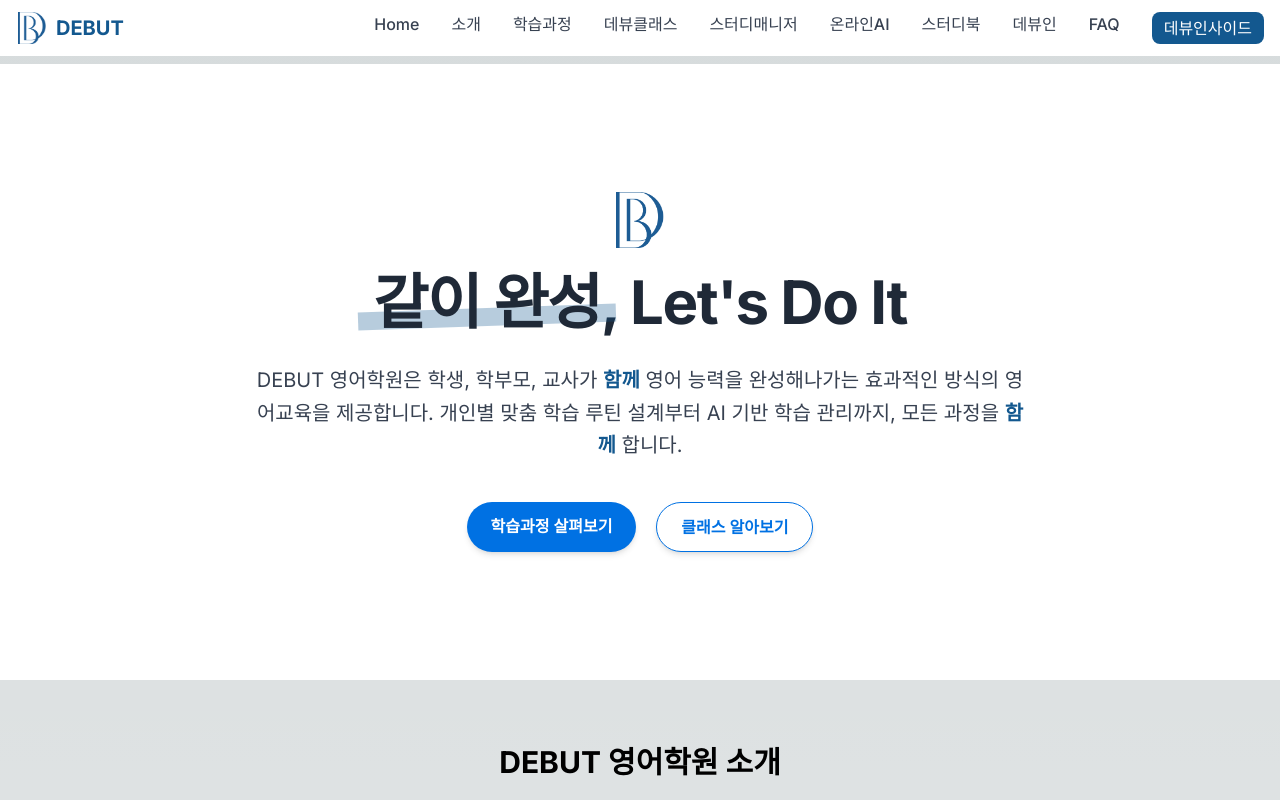
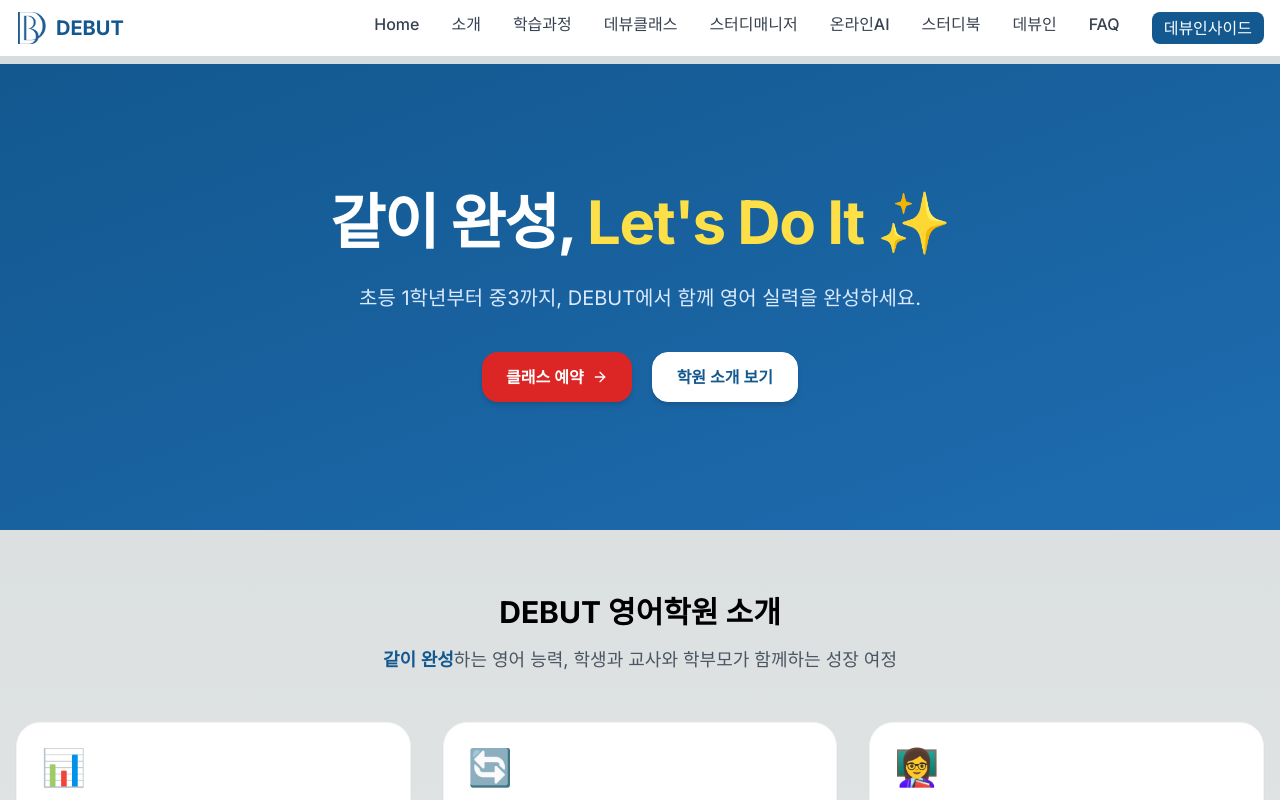
Before and after one commit to mykoreanjoe/debutweb, a Next.js app: page / in a window 1280 px wide. Shown: the top 800 px of the page. Built offline with nearby package versions, Linux system fonts and the light colour scheme.

Commit message:
첫 랜딩 페이지 히어로 섹션 파란색 배경으로 변경

```diff
--- a/app/page.tsx
+++ b/app/page.tsx
@@ -14,44 +14,28 @@ export const metadata = {
 export default function Home() {
   return (
     <div className="min-h-screen">
-      {/* 히어로 섹션 */}
-      <section className="bg-white py-24 md:py-32">
+      {/* 히어로 섹션 - 파란색 배경 */}
+      <section className="bg-gradient-to-br from-[#13588f] to-[#1e6cb0] text-white py-24 md:py-32">
         <div className="container mx-auto px-4">
           <div className="text-center max-w-3xl mx-auto">
-            <div className="mb-6 flex justify-center">
-              <div className="relative h-10 w-10 sm:h-14 sm:w-14">
-        <Image
-                  src="/images/logo.png"
-                  alt="DEBUT 영어학원 로고"
-                  fill
-                  sizes="(max-width: 640px) 40px, 56px"
-          priority
-                  className="object-contain"
-                />
-              </div>
-            </div>
-            <h1 className="text-4xl md:text-6xl font-bold text-gray-800 mb-8 tracking-tight leading-tight">
-              <span className="relative">
-                <span className="highlight-box text-4xl md:text-6xl">같이 완성</span>
-              </span>, Let's Do It
+            <h1 className="text-4xl md:text-6xl font-bold mb-8 tracking-tight leading-tight">
+              같이 완성, <span className="text-yellow-300">Let's Do It</span> ✨
             </h1>
-            <p className="text-xl text-gray-700 mb-10 leading-relaxed">
-              DEBUT 영어학원은 학생, 학부모, 교사가 <span className="font-semibold text-[#13588f]">함께</span> 영어 능력을 완성해나가는
-              효과적인 방식의 영어교육을 제공합니다. 개인별 맞춤 학습 루틴 설계부터
-              AI 기반 학습 관리까지, 모든 과정을 <span className="font-semibold text-[#13588f]">함께</span> 합니다.
+            <p className="text-lg md:text-xl mb-10 leading-relaxed text-blue-100">
+              초등 1학년부터 중3까지, DEBUT에서 함께 영어 실력을 완성하세요.
             </p>
             <div className="flex flex-col sm:flex-row gap-5 justify-center">
               <Link
-                href="/learning-process"
-                className="btn-apple"
+                href="/classes"
+                className="bg-red-600 text-white px-6 py-3 rounded-lg shadow-md font-semibold hover:bg-red-700 transition-colors inline-flex items-center justify-center"
               >
-                학습과정 살펴보기
+                클래스 예약 <FiArrowRight className="ml-2" />
               </Link>
               <Link
-                href="/classes"
-                className="bg-white text-[#0071e3] border border-[#0071e3] px-6 py-3 rounded-full shadow-md font-semibold hover:bg-blue-50 transition-colors"
+                href="/about"
+                className="bg-white text-[#13588f] border border-white px-6 py-3 rounded-lg shadow-md font-semibold hover:bg-blue-50 transition-colors"
               >
-                클래스 알아보기
+                학원 소개 보기
               </Link>
             </div>
           </div>
```
